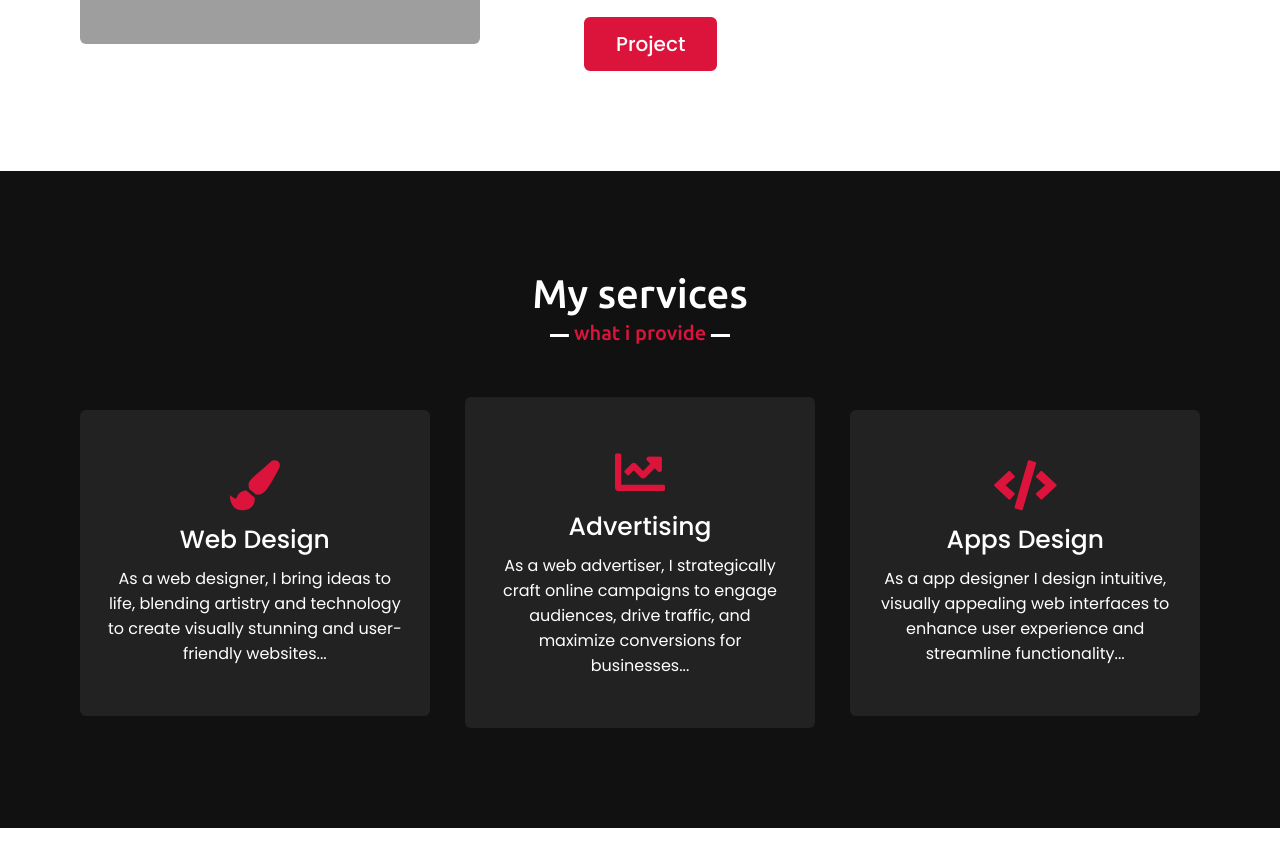
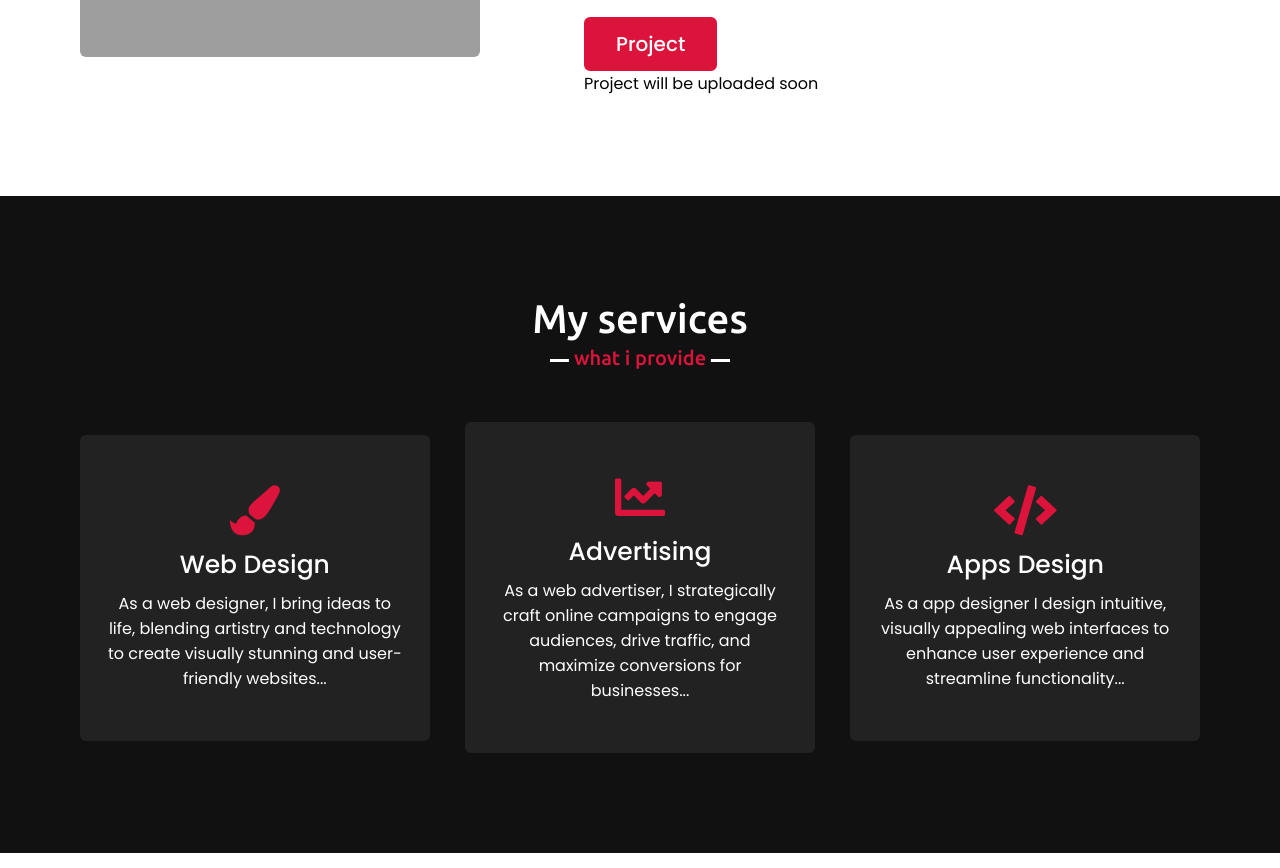
Before and after one commit to unknown-paswan/RedHat.GT, a plain HTML site: page index.html in a window 1280 px wide. Shown: the part 1402-2270 px from the top of the page. Drawn offline with nearby package versions, Linux system fonts and the light colour scheme; grey boxes are pictures that could not be loaded.

Commit message:
Update index.html

```diff
--- a/index.html
+++ b/index.html
@@ -59,7 +59,7 @@
                     <div class="text">I'm UNKNOWN_PASWAN and I'm a <span class="typing-2"></span></div>
                     <p>"Hello! I'm UNKNOWN_PASWAN, a passionate and creative individual with a love for all things related to technology and design. I thrive in the world of web design and development, where I get to combine my artistic skills with my technical expertise to create visually appealing and user-friendly websites. With a solid foundation in HTML, CSS, and JavaScript, I enjoy crafting elegant and responsive designs that not only captivate users but also provide a seamless browsing experience across different devices and screen sizes. I believe that a well-designed website is not only visually appealing but also intuitive and easy to navigate.  I am deeply committed to user-centered design, always striving to understand the needs and preferences of the target audience. By conducting thorough research and usability testing, I ensure that every design decision I make is purposeful and optimized for an exceptional user experience..</p>
                      <a href="#" id="project-btn">Project</a>
-                     <p class="message" style="display: none;">Coming soon!</p>
+                     <p class="message">Project will be uploaded soon</p>
 
 
                 </div>
```
